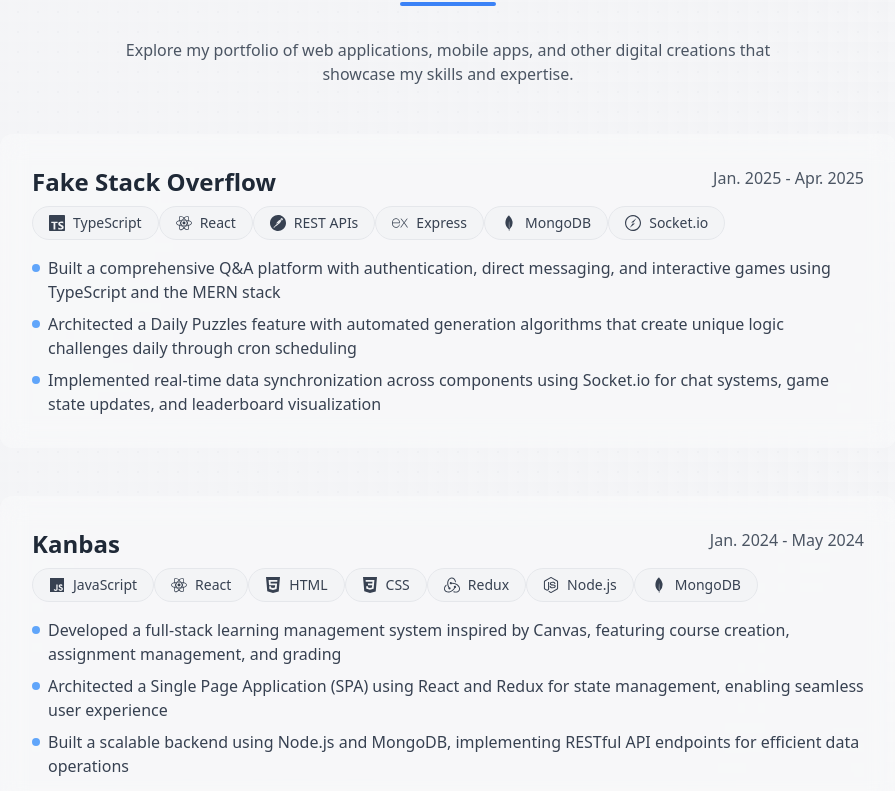
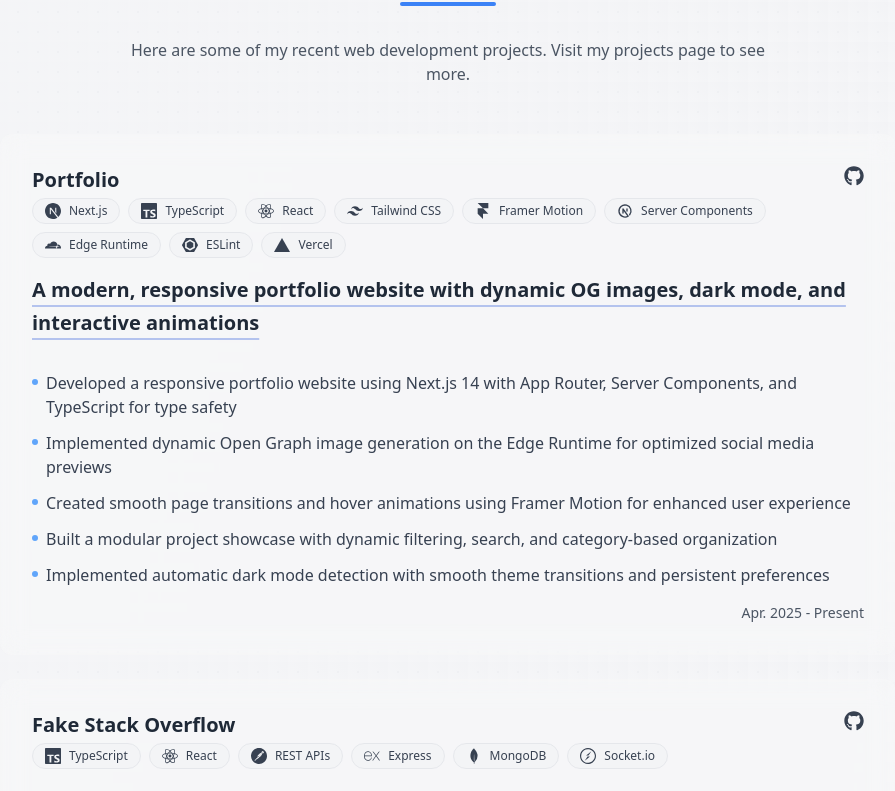
Before and after one commit to Jaber1028/portfolio, a Next.js app: page / in a window 1280 px wide. Shown: the part 2078-2869 px from the top of the page, without its empty margins (192-1087 px from the left). Built offline with nearby package versions, Linux system fonts and the light colour scheme; no server answers.

Commit message:
Enhance homepage by introducing featured projects section with dynamic ProjectCard components. Update project data to include new technologies and achievements, improving presentation and organization. Refactor tech icons for consistency and add new entries for better representation of skills.

```diff
--- a/src/client/app/page.tsx
+++ b/src/client/app/page.tsx
@@ -8,13 +8,13 @@
 import { useEffect, useState } from 'react';
 import Image from 'next/image';
 import Link from 'next/link';
-import TechBadge from '@/client/components/TechBadge';
-import { getTechIcon } from '@/client/utils/techIcons';
 import Section from '@/client/components/Section';
 import CourseCard from '@/client/components/CourseCard';
 import SkillSection from '@/client/components/SkillSection';
 import SocialLink from '@/client/components/SocialLink';
 import ContactForm from '@/client/components/ContactForm';
+import ProjectCard from '@/client/components/ProjectCard';
+import { projects } from '@/data/projects';
 
 // Lazy load interactive components
 const ThemeToggle = dynamic(() => import('@/client/components/ThemeToggle'));
@@ -29,6 +29,11 @@
   useEffect(() => {
     setMounted(true);
   }, []);
+
+  // Get featured projects (first 3 web projects)
+  const featuredProjects = projects
+    .filter(project => project.category === 'Web')
+    .slice(0, 3);
 
   if (!mounted) {
     return null;
@@ -214,65 +219,19 @@
         </Section>
 
         {/* Projects Section */}
-        <Section id="projects" title="My Projects" className="py-20">
+        <Section id="projects" title="Featured Projects" className="py-20">
           <p className="text-center text-gray-600 dark:text-blue-200 max-w-2xl mx-auto mb-12">
-            Explore my portfolio of web applications, mobile apps, and other digital creations that showcase my skills and expertise.
+            Here are some of my recent web development projects. Visit my projects page to see more.
           </p>
 
-          <div className="max-w-4xl mx-auto space-y-12">
-            <div className="bg-white/30 dark:bg-gray-800/80 backdrop-blur-md rounded-xl p-8">
-              <div className="flex justify-between items-start mb-2">
-                <h3 className="text-2xl font-bold text-gray-800 dark:text-white">Fake Stack Overflow</h3>
-                <p className="text-gray-600 dark:text-blue-200">Jan. 2025 - Apr. 2025</p>
-              </div>
-              <div className="flex flex-wrap mb-4">
-                {["TypeScript", "React", "REST APIs", "Express", "MongoDB", "Socket.io"].map((tech, i) => {
-                  const Icon = getTechIcon(tech);
-                  return Icon && <TechBadge key={i} icon={Icon} text={tech} />;
-                })}
-              </div>
-              <div className="space-y-2">
-                <p className="flex items-start text-gray-700 dark:text-blue-200">
-                  <span className="w-2 h-2 bg-blue-400 rounded-full mr-2 mt-2 flex-shrink-0" />
-                  <span>Built a comprehensive Q&A platform with authentication, direct messaging, and interactive games using TypeScript and the MERN stack</span>
-                </p>
-                <p className="flex items-start text-gray-700 dark:text-blue-200">
-                  <span className="w-2 h-2 bg-blue-400 rounded-full mr-2 mt-2 flex-shrink-0" />
-                  <span>Architected a Daily Puzzles feature with automated generation algorithms that create unique logic challenges daily through cron scheduling</span>
-                </p>
-                <p className="flex items-start text-gray-700 dark:text-blue-200">
-                  <span className="w-2 h-2 bg-blue-400 rounded-full mr-2 mt-2 flex-shrink-0" />
-                  <span>Implemented real-time data synchronization across components using Socket.io for chat systems, game state updates, and leaderboard visualization</span>
-                </p>
-              </div>
-            </div>
-
-            <div className="bg-white/30 dark:bg-gray-800/80 backdrop-blur-md rounded-xl p-8">
-              <div className="flex justify-between items-start mb-2">
-                <h3 className="text-2xl font-bold text-gray-800 dark:text-white">Kanbas</h3>
-                <p className="text-gray-600 dark:text-blue-200">Jan. 2024 - May 2024</p>
-              </div>
-              <div className="flex flex-wrap mb-4">
-                {["JavaScript", "React", "HTML", "CSS", "Redux", "Node.js", "MongoDB"].map((tech, i) => {
-                  const Icon = getTechIcon(tech);
-                  return Icon && <TechBadge key={i} icon={Icon} text={tech} />;
-                })}
-              </div>
-              <div className="space-y-2">
-                <p className="flex items-start text-gray-700 dark:text-blue-200">
-                  <span className="w-2 h-2 bg-blue-400 rounded-full mr-2 mt-2 flex-shrink-0" />
-                  <span>Developed a full-stack learning management system inspired by Canvas, featuring course creation, assignment management, and grading</span>
-                </p>
-                <p className="flex items-start text-gray-700 dark:text-blue-200">
-                  <span className="w-2 h-2 bg-blue-400 rounded-full mr-2 mt-2 flex-shrink-0" />
-                  <span>Architected a Single Page Application (SPA) using React and Redux for state management, enabling seamless user experience</span>
-                </p>
-                <p className="flex items-start text-gray-700 dark:text-blue-200">
-                  <span className="w-2 h-2 bg-blue-400 rounded-full mr-2 mt-2 flex-shrink-0" />
-                  <span>Built a scalable backend using Node.js and MongoDB, implementing RESTful API endpoints for efficient data operations</span>
-                </p>
-              </div>
-            </div>
+          <div className="max-w-4xl mx-auto space-y-6">
+            {featuredProjects.map((project, index) => (
+              <ProjectCard
+                key={project.title}
+                {...project}
+                index={index}
+              />
+            ))}
           </div>
 
           <div className="text-center mt-12">
@@ -287,18 +246,18 @@
 
         {/* Skills Section */}
         <Section id="skills" title="Skills">
-          <div className="space-y-12">
+          <div className="max-w-4xl mx-auto space-y-12">
             <SkillSection
               title="Languages"
               technologies={["Swift", "Objective-C", "C", "C++", "C#", "Python", "JavaScript", "TypeScript", "Assembly", "Java", "HTML", "CSS"]}
             />
             <SkillSection
               title="Frameworks"
-              technologies={["SwiftUI", "UIKit", "CoreData", "React", "Redux", "Jest", "Node.js", "Express", "pytest", "Next.js", "Tailwind"]}
+              technologies={["SwiftUI", "UIKit", "CoreData", "React", "Redux", "Jest", "Node.js", "Express", "pytest", "Next.js", "Tailwind CSS", "Server Components", "Edge Runtime", "Framer Motion"]}
             />
             <SkillSection
               title="Technologies & Tools"
-              technologies={["Xcode", "Git", "CocoaPods", "REST APIs", "MongoDB", "Firebase", "Linux", "Postman", "Framer Motion", "CI/CD", "JUnit"]}
+              technologies={["Xcode", "Git", "CocoaPods", "REST APIs", "MongoDB", "Firebase", "Linux", "Postman", "ESLint", "Vercel", "Cron", "JUnit"]}
             />
           </div>
         </Section>
--- a/src/client/utils/techIcons.ts
+++ b/src/client/utils/techIcons.ts
@@ -35,8 +35,12 @@
   SiNextdotjs,
   SiFramer,
   SiGithubactions,
+  SiEslint,
+  SiVercel,
+  SiCloudflare
 } from 'react-icons/si';
 import { DiNetbeans, DiDatabase } from 'react-icons/di';
+import { TbBrandNextjs, TbClockPlay } from 'react-icons/tb';
 
 const iconMap: Record<string, IconType> = {
   'TypeScript': SiTypescript,
@@ -49,7 +53,7 @@
   'C#': SiSharp,
   'Unity': SiUnity,
   'Vue.js': SiVuedotjs,
-  'Tailwind': SiTailwindcss,
+  'Tailwind CSS': SiTailwindcss,
   'HTML': SiHtml5,
   'CSS': SiCss3,
   'Swift': SiSwift,
@@ -94,7 +98,12 @@
   'STL': DiDatabase,
   'Next.js': SiNextdotjs,
   'Framer Motion': SiFramer,
-  'CI/CD': SiGithubactions
+  'CI/CD': SiGithubactions,
+  'Server Components': TbBrandNextjs,
+  'Edge Runtime': SiCloudflare,
+  'ESLint': SiEslint,
+  'Vercel': SiVercel,
+  'Cron': TbClockPlay
 };
 
 export const getTechIcon = (tech: string): IconType | null => {
--- a/src/data/projects.ts
+++ b/src/data/projects.ts
@@ -4,13 +4,24 @@
   {
     title: "Portfolio",
     category: "Web",
-    tech: ["Next.js", "Tailwind", "React", "TypeScript", "Framer Motion", "CI/CD"],
-    description: "A modern, responsive portfolio website with dark mode support and interactive animations",
+    tech: [
+      "Next.js",
+      "TypeScript",
+      "React",
+      "Tailwind CSS",
+      "Framer Motion",
+      "Server Components",
+      "Edge Runtime",
+      "ESLint",
+      "Vercel"
+    ],
+    description: "A modern, responsive portfolio website with dynamic OG images, dark mode, and interactive animations",
     achievements: [
-      "Developed a responsive portfolio website using Next.js 13 with App Router and TypeScript for type safety",
-      "Implemented dynamic dark mode theming with smooth transitions and persistent user preferences",
-      "Created reusable components with Tailwind CSS for consistent styling and Framer Motion for engaging animations",
-      "Designed a modular education section showcasing coursework with interactive tech badges and clean layout"
+      "Developed a responsive portfolio website using Next.js 14 with App Router, Server Components, and TypeScript for type safety",
+      "Implemented dynamic Open Graph image generation on the Edge Runtime for optimized social media previews",
+      "Created smooth page transitions and hover animations using Framer Motion for enhanced user experience",
+      "Built a modular project showcase with dynamic filtering, search, and category-based organization",
+      "Implemented automatic dark mode detection with smooth theme transitions and persistent preferences",
     ],
     period: "Apr. 2025 - Present",
     githubRepo: "portfolio"
@@ -18,7 +29,7 @@
   {
     title: "Fake Stack Overflow",
     category: "Web",
-    tech: ["TypeScript", "React", "REST APIs", "Express", "MongoDB", "Socket.io"],
+    tech: ["TypeScript", "React", "REST APIs", "Express", "MongoDB", "Socket.io", "CI/CD, Cron"],
     description: "A comprehensive Q&A platform with real-time features and interactive elements",
     achievements: [
       "Built a comprehensive Q&A platform with authentication, direct messaging, and interactive games using TypeScript and the MERN stack",
```
